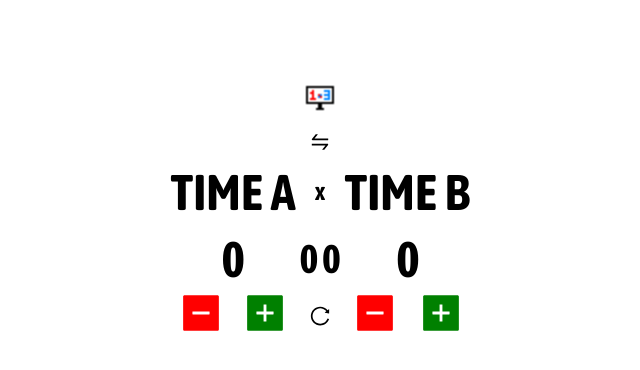
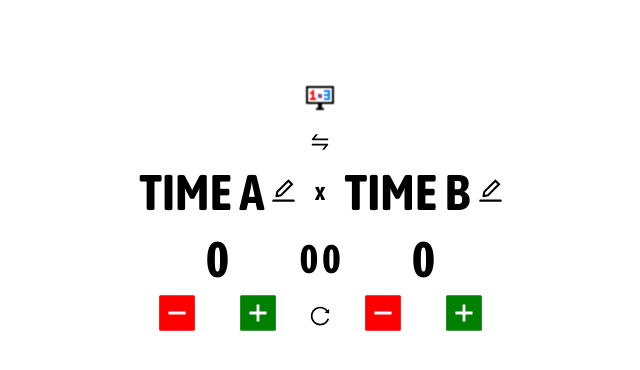
Before and after one commit to tiagoalmeidadarosa/scoreboard-nextjs, a Next.js app: page / in a window 1280 px wide. Shown: the top 370 px of the page, without its empty margins (319-959 px from the left). Built offline with nearby package versions, Linux system fonts and the light colour scheme.

Commit message:
Edit team names

```diff
--- a/components/Header/index.tsx
+++ b/components/Header/index.tsx
@@ -1,17 +1,49 @@
-import React from 'react';
-import { Span } from './styles';
+import { EditOutlined, CheckOutlined } from '@ant-design/icons';
+import React, { useState } from 'react';
+import * as S from './styles';
 
 const Header = () => {
+  const [firstTeamName, setFirstTeamName] = useState<string>('TIME A');
+  const [secondTeamName, setSecondTeamName] = useState<string>('TIME B');
+  const [editingFirstTeamName, setEditingFirstTeamName] = useState<boolean>(false);
+  const [editingSecondTeamName, setEditingSecondTeamName] = useState<boolean>(false);
+
   return (
     <tr>
       <td colSpan={2}>
-        <Span>TIME A</Span>
+        <S.TeamNameContainer>
+          {editingFirstTeamName && (
+            <>
+              <S.Input
+                type="text"
+                value={firstTeamName}
+                onChange={(e) => {
+                  var value = e.target.value;
+                  if (!value) {
+                    value = 'TIME A';
+                  }
+                  setFirstTeamName(value);
+                }}
+              />
+              <CheckOutlined onClick={() => setEditingFirstTeamName(false)} />
+            </>
+          )}
+          {!editingFirstTeamName && (
+            <>
+              <S.Span>{firstTeamName}</S.Span>
+              <EditOutlined onClick={() => setEditingFirstTeamName(true)} />
+            </>
+          )}
+        </S.TeamNameContainer>
       </td>
       <td colSpan={2}>
         x
       </td>
       <td colSpan={2}>
-        <Span>TIME B</Span>
+        <S.TeamNameContainer>
+          <S.Span>{secondTeamName}</S.Span>
+          <EditOutlined />
+        </S.TeamNameContainer>
       </td>
     </tr>
   )
--- a/components/Header/styles.ts
+++ b/components/Header/styles.ts
@@ -1,5 +1,16 @@
-import styled from 'styled-components'
+import styled from 'styled-components';
 
 export const Span = styled.span`
   font-size: 50px;
 `
+
+export const Input = styled.input`
+  font-size: 50px;
+  width: 200px;
+`
+
+export const TeamNameContainer = styled.div`
+  display: flex;
+  gap: 0.25rem;
+  align-items: center;
+`
--- a/components/SwapButton/index.tsx
+++ /dev/null
@@ -1,16 +0,0 @@
-import React from 'react';
-import { SwapOutlinedButton } from './styles';
-
-interface SwapButtonProps {
-  onClick: () => void;
-}
-
-const SwapButton = (props: SwapButtonProps) => {
-  return (
-    <td colSpan={2}>
-      <SwapOutlinedButton onClick={props.onClick} />
-    </td>
-  )
-}
-
-export default SwapButton;
--- a/components/SwapButton/styles.ts
+++ /dev/null
@@ -1,6 +0,0 @@
-import { SwapOutlined } from '@ant-design/icons';
-import styled from 'styled-components';
-
-export const SwapOutlinedButton = styled(SwapOutlined)`
-  font-size: 20px;
-`;
--- a/pages/_app.js
+++ b/pages/_app.js
@@ -12,7 +12,7 @@ const GlobalStyle = createGlobalStyle`
     font-style: normal;
   }
 
-  body, html {
+  body, html, input {
     color: ${props => (props.whiteColor ? 'white' : 'black')};
     font-size: 25px;
     font-family: 'Asap-Condensed-Bold';
--- a/pages/index.tsx
+++ b/pages/index.tsx
@@ -1,24 +1,14 @@
 import React from 'react';
 import { useState } from 'react';
 import Image from "next/image";
-import styled from 'styled-components';
 import Header from '../components/Header';
 import Point from '../components/Point';
 import Set from '../components/Set';
 import MinusButton from '../components/MinusButton';
 import PlusButton from '../components/PlusButton';
 import ReloadButton from '../components/ReloadButton';
-import SwapButton from '../components/SwapButton';
 import Results from '../components/Results';
-
-const Container = styled.div`
-  text-align: center;
-  display: flex;
-  justify-content: center;
-  align-items: center;
-  height: 50vh;
-  flex-direction: column;
-`;
+import * as S from './styles';
 
 export interface Result {
   pointA: number;
@@ -94,7 +84,7 @@ const Board = () => {
   }
 
   return (
-    <Container>
+    <S.Container>
       <table>
         <tbody>
           <tr>
@@ -106,7 +96,9 @@ const Board = () => {
           </tr>
           <tr>
             <td colSpan={2} />
-            <SwapButton onClick={swapPoints} />
+            <td colSpan={2}>
+              <S.SwapOutlinedButton onClick={swapPoints} />
+            </td>
             <td colSpan={2} />
           </tr>
 
@@ -134,7 +126,7 @@ const Board = () => {
 
       <Results values={results} />
 
-    </Container>
+    </S.Container>
   )
 }
 
--- /dev/null
+++ b/pages/styles.ts
@@ -0,0 +1,15 @@
+import { SwapOutlined } from '@ant-design/icons';
+import styled from 'styled-components';
+
+export const Container = styled.div`
+  text-align: center;
+  display: flex;
+  justify-content: center;
+  align-items: center;
+  height: 50vh;
+  flex-direction: column;
+`;
+
+export const SwapOutlinedButton = styled(SwapOutlined)`
+  font-size: 20px;
+`;
```
